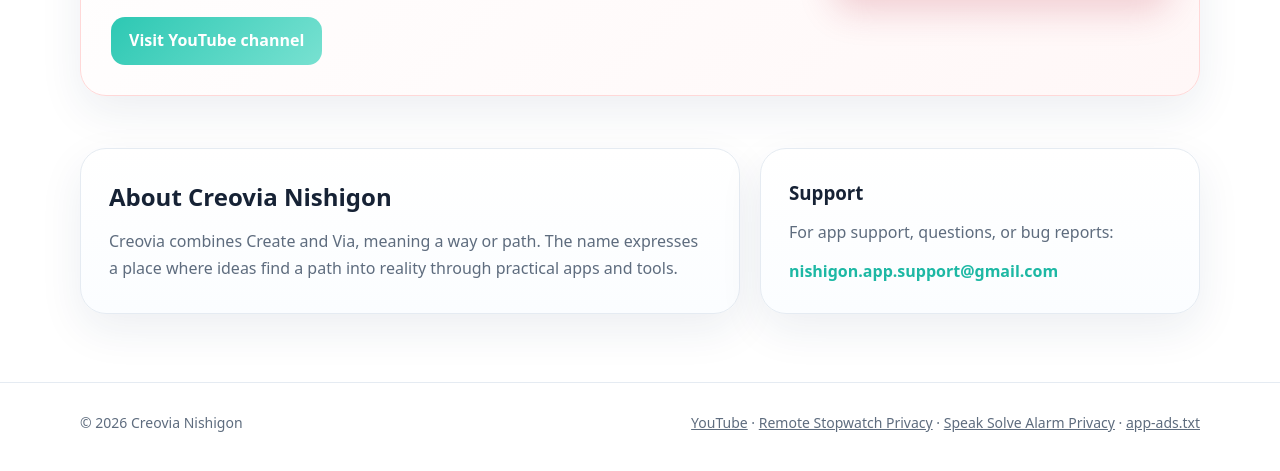
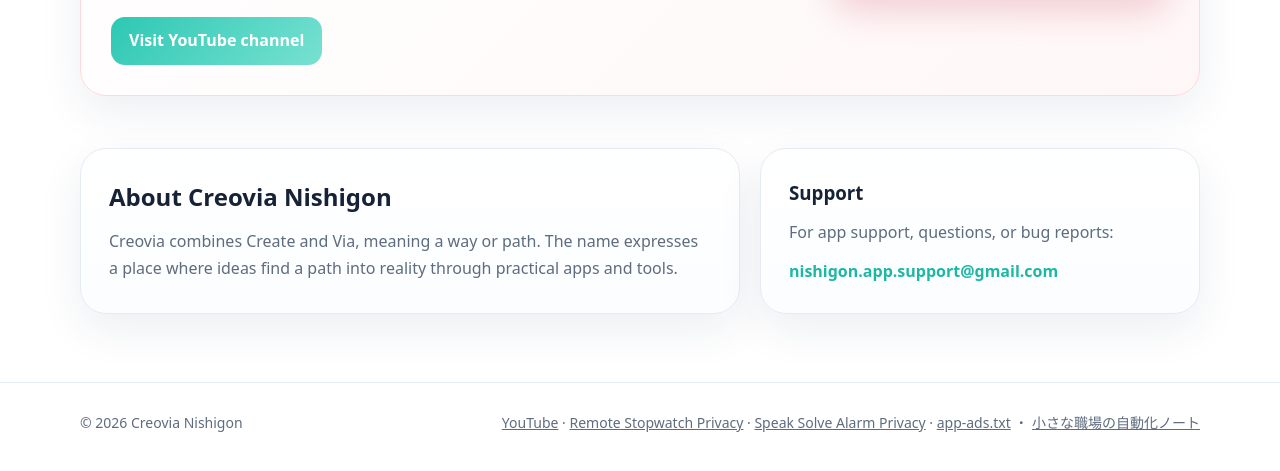
Before and after one commit to nishigon/nishigon.github.io, a plain HTML site: page index.html in a window 1280 px wide. Shown: the part 2103-2574 px from the top of the page. Drawn offline with Linux system fonts and the light colour scheme.

Commit message:
Add work automation note link

```diff
--- a/index.html
+++ b/index.html
@@ -170,7 +170,7 @@
     </section>
   </div>
 </main>
-<footer><div class="wrap footer-row"><span>© <span id="year"></span> Creovia Nishigon</span><span><a href="https://www.youtube.com/channel/UC-aBhFpdQz3Ee2Lc9Gu0Yhw" target="_blank" rel="noopener noreferrer">YouTube</a> · <a href="https://nishigon.github.io/remote-stopwatch-privacy-policy/">Remote Stopwatch Privacy</a> · <a href="https://nishigon.github.io/speak-solve-alarm-privacy-policy/">Speak Solve Alarm Privacy</a> · <a href="app-ads.txt">app-ads.txt</a></span></div></footer>
+<footer><div class="wrap footer-row"><span>© <span id="year"></span> Creovia Nishigon</span><span><a href="https://www.youtube.com/channel/UC-aBhFpdQz3Ee2Lc9Gu0Yhw" target="_blank" rel="noopener noreferrer">YouTube</a> · <a href="https://nishigon.github.io/remote-stopwatch-privacy-policy/">Remote Stopwatch Privacy</a> · <a href="https://nishigon.github.io/speak-solve-alarm-privacy-policy/">Speak Solve Alarm Privacy</a> · <a href="app-ads.txt">app-ads.txt</a> ・ <a href="https://work-automation-note.creovia-nishigon.workers.dev/" target="_blank" rel="noopener noreferrer">小さな職場の自動化ノート</a></span></div></footer>
 <script>
 function setLang(lang){
   const isJa=lang==='ja';
```
